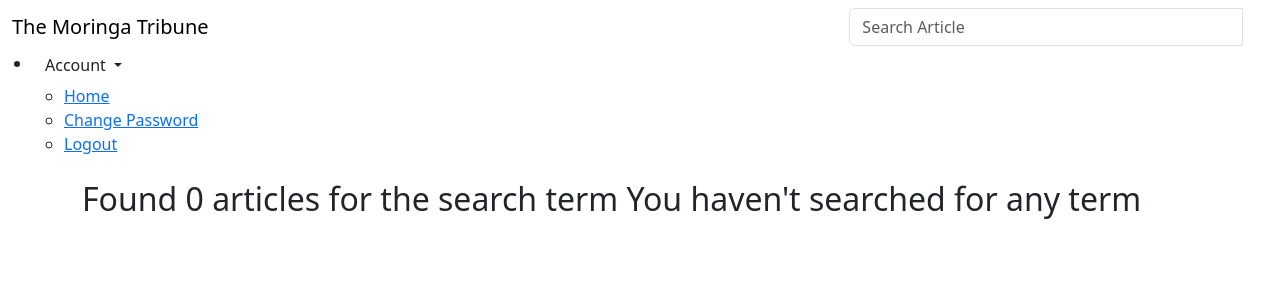
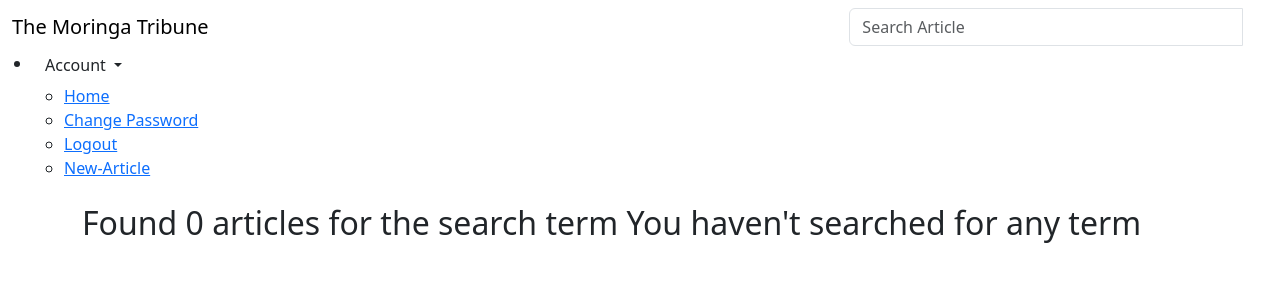
Before and after one commit to Natasha1594/the-moringa-tribune, a Django app: page /search/ in a window 1280 px wide. Shown: the top 300 px of the page. Run offline with Django 3.2, Linux system fonts and the light colour scheme; the visitor is signed in with stand-in values (Sample User, id 1); some libraries are stand-ins or nearby versions.

```diff
--- a/news/templates/navbar.html
+++ b/news/templates/navbar.html
@@ -49,6 +49,9 @@
                         <li>
                             <a href="/logout">Logout</a>
                         </li>
+                        <li>
+                            <a href="/new-article">New-Article</a>
+                        </li>
                     </ul>
                 </li>
             </ul>
```
